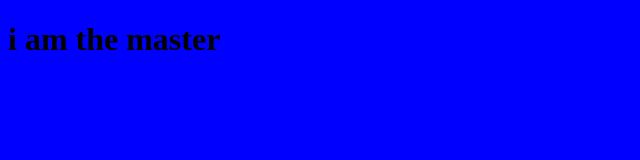
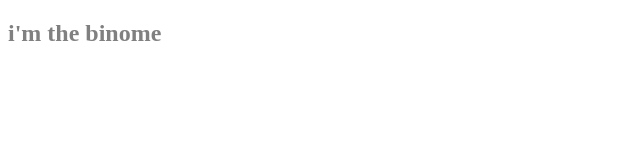
Before and after one commit to Yomab/Test-quipe, a plain HTML site: page index.html in a window 1280 px wide. Shown: the whole page, without its empty margins (0-640 px from the left). Drawn offline with Linux system fonts and the light colour scheme.

Commit message:
i'm the binome

```diff
--- a/index.html
+++ b/index.html
@@ -4,7 +4,7 @@
   <meta charset="utf-8" />
   <title>Travail d'équipe</title>
 </head>
-<body style="background-color:blue;">
-  <h1>i am the master</h1>
+<body style="color:grey;">
+  <h2>i'm the binome<h2>
 </body>
 </html>
```
